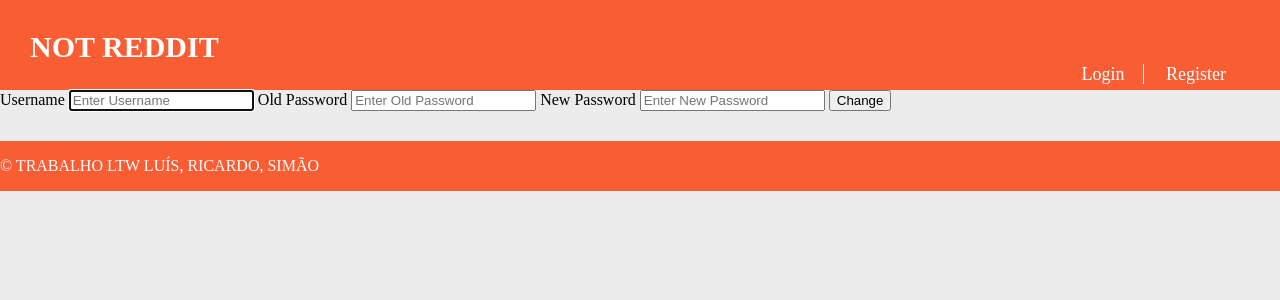
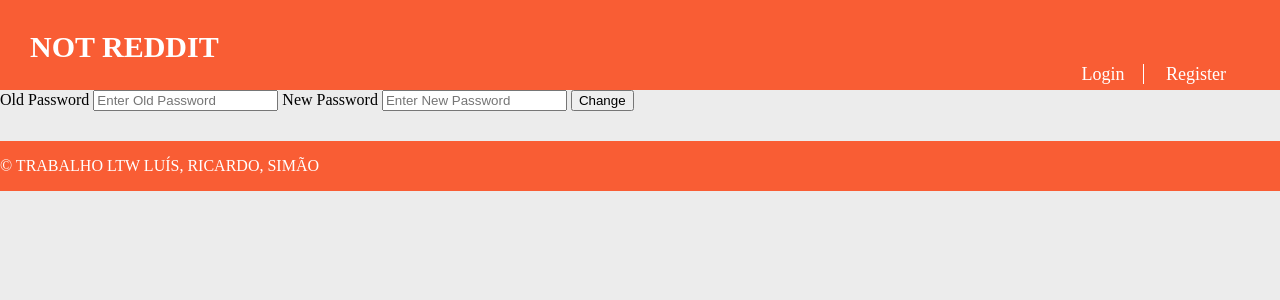
Before and after one commit to LuisAlvelaMendes/LTW, a PHP site: page /pages/edit.php in a window 1280 px wide. Shown: the top 300 px of the page. Run offline with PHP 8.4, Linux system fonts and the light colour scheme.

Commit message:
removed uneccessary part in editing password

```diff
--- a/actions/action_edit.php
+++ b/actions/action_edit.php
@@ -3,7 +3,7 @@
     include_once('../database/db_changePass.php');
     include_once('../database/db_user.php');
 
-    $username = $_POST['username'];
+    $username = $_SESSION['username'];
     $oldpassword = $_POST['oldpassword'];
     $newpassword = $_POST['newpassword'];
 
--- a/templates/tpl_profile.php
+++ b/templates/tpl_profile.php
@@ -11,8 +11,6 @@
 
 	<section id="edit">
 		<form action="../actions/action_edit.php" method="post">
-			<label for="username">Username</label>
-			<input type="text" placeholder="Enter Username" name="username" required autofocus>
 
             <label for="oldpassword">Old Password</label>
 			<input type="password" placeholder="Enter Old Password" name="oldpassword" required>
```
